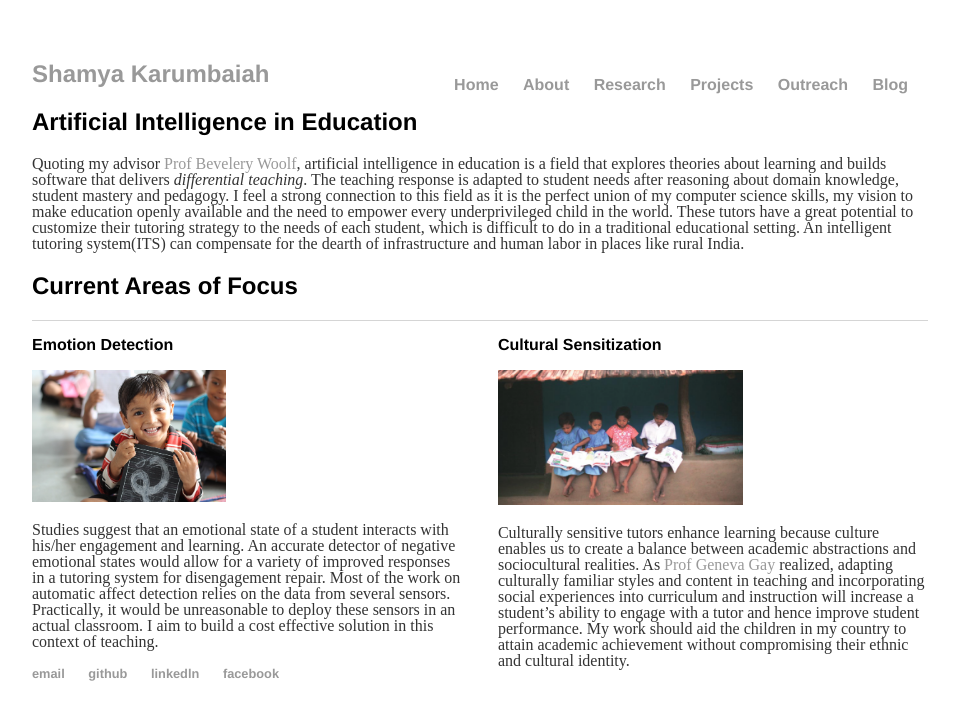
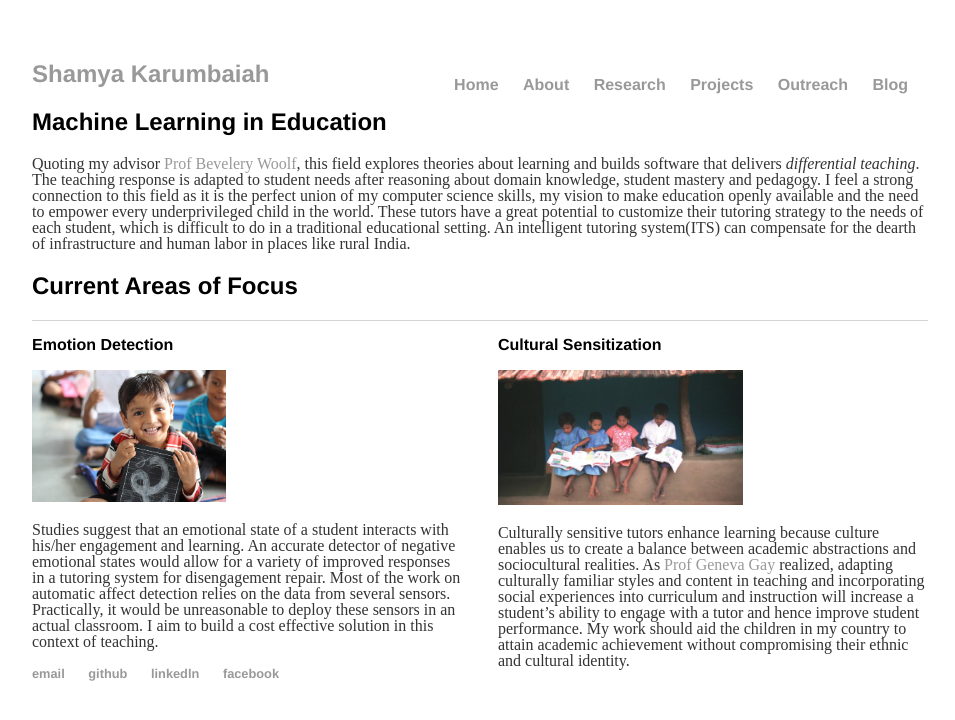
Before and after one commit to Shamya/shamyatest.github.io, a Jekyll site: the page built from research/index.html, in a window 1280 px wide. Shown: the top 720 px of the page, without its empty margins (160-1115 px from the left). Built offline with Jekyll 4.4.1, drawn with Linux system fonts in a browser that asks for light colours.

Commit message:
Update index.html

```diff
--- a/research/index.html
+++ b/research/index.html
@@ -3,8 +3,8 @@ layout: default
 title: My Research
 ---
 <div class="blurb">
-        <h2>Artificial Intelligence in Education</h2>
-	<p>Quoting my advisor <a href="http://centerforknowledgecommunication.com/05bpwabout.html"> Prof Bevelery Woolf</a>, artificial intelligence in education is a field that explores theories about learning and builds software that delivers <em>differential teaching</em>. The teaching response is adapted to student needs after reasoning about domain knowledge, student mastery and pedagogy. I feel a strong connection to this field as it is the perfect union of my computer science skills, my vision to make education openly available and the need to empower every underprivileged child in the world. These tutors have a great potential to customize their tutoring strategy to the needs of each student, which is difficult to do in a traditional educational setting. An intelligent tutoring system(ITS) can compensate for the dearth of infrastructure and human labor in places like rural India.</p>
+        <h2>Machine Learning in Education</h2>
+	<p>Quoting my advisor <a href="http://centerforknowledgecommunication.com/05bpwabout.html"> Prof Bevelery Woolf</a>, this field explores theories about learning and builds software that delivers <em>differential teaching</em>. The teaching response is adapted to student needs after reasoning about domain knowledge, student mastery and pedagogy. I feel a strong connection to this field as it is the perfect union of my computer science skills, my vision to make education openly available and the need to empower every underprivileged child in the world. These tutors have a great potential to customize their tutoring strategy to the needs of each student, which is difficult to do in a traditional educational setting. An intelligent tutoring system(ITS) can compensate for the dearth of infrastructure and human labor in places like rural India.</p>
 
 	<h2>Current Areas of Focus</h2>
 	<div class="section1">
```
